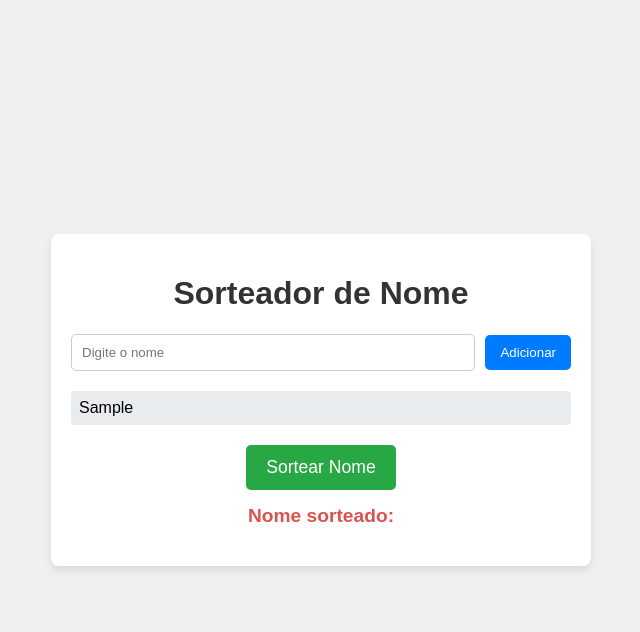
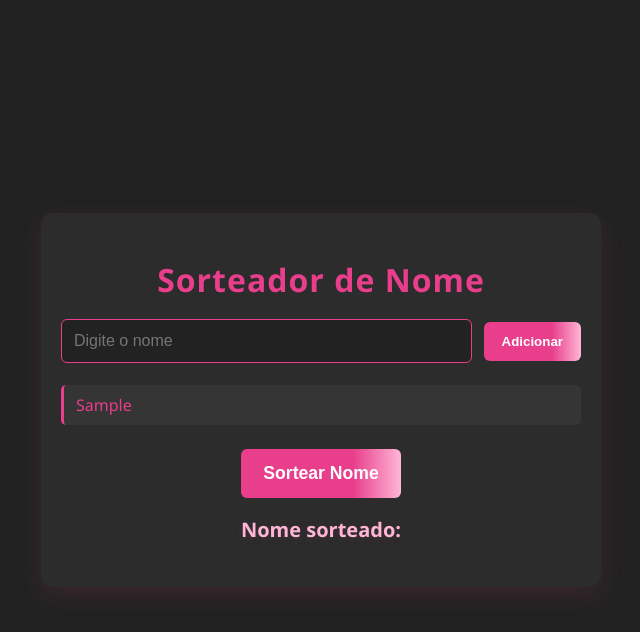
Before and after one commit to Gisele-Alencar/Challenge-Oracle-one-, a plain HTML site: page index.html in a window 1280 px wide. Both pictures are taken after typing "Sample" into the empty fields and a click on the button "Adicionar". Shown: the whole page, without its empty margins (319-959 px from the left). Drawn offline with Linux system fonts and the light colour scheme.

Commit message:
Update style.css

```diff
--- a/style.css
+++ b/style.css
@@ -1,4 +1,3 @@
-/* Centraliza todos os elementos do corpo da página (opcional, mas bom para o layout) */
 body {
     display: flex;
     flex-direction: column;
@@ -6,82 +5,131 @@ body {
     justify-content: center;
     min-height: 100vh;
     margin: 0;
-    font-family: sans-serif;
-    background-color: #f0f0f0; /* Fundo cinza claro */
+    font-family: 'Segoe UI', 'Roboto', Arial, sans-serif;
+    background-color: #222; /* Cinza escuro moderno */
+    color: #e83e8c; /* Rosa moderno */
 }
 
 .container {
-    text-align: center; /* Centraliza o texto dentro do contêiner */
-    background-color: #ffffff; /* Fundo branco para o container */
-    padding: 20px;
-    border-radius: 8px;
-    box-shadow: 0 4px 8px rgba(0,0,0,0.1);
-    width: 90%;
-    max-width: 500px;
+    text-align: center;
+    background: #2c2c2c; /* Cinza um pouco mais claro que o body */
+    padding: 24px 20px;
+    border-radius: 12px;
+    box-shadow: 0 8px 24px rgba(232, 62, 140, 0.12);
+    width: 92%;
+    max-width: 520px;
 }
 
-/* Centraliza o título */
 h1 {
     text-align: center;
-    color: #333;
+    color: #e83e8c;
+    font-weight: 700;
+    margin-bottom: 18px;
+    letter-spacing: 1px;
 }
 
 .input-area {
     display: flex;
     justify-content: center;
     align-items: center;
-    gap: 10px;
-    margin-bottom: 20px;
+    gap: 12px;
+    margin-bottom: 22px;
 }
 
 #nome-input {
-    padding: 10px;
-    border: 1px solid #ccc;
-    border-radius: 5px;
-    flex-grow: 1; /* Permite que o input se expanda */
+    padding: 12px;
+    border: 1px solid #e83e8c;
+    border-radius: 6px;
+    background: #222;
+    color: #e83e8c;
+    font-size: 1em;
+    flex-grow: 1;
+    transition: border 0.2s;
+}
+
+#nome-input:focus {
+    border-color: #fff;
+    outline: none;
 }
 
 #adicionar-btn {
-    padding: 10px 15px;
-    background-color: #007bff;
-    color: white;
+    padding: 12px 18px;
+    background: linear-gradient(90deg, #e83e8c 70%, #ffb6d5 100%);
+    color: #fff;
     border: none;
-    border-radius: 5px;
+    border-radius: 6px;
     cursor: pointer;
+    font-weight: 600;
+    transition: background 0.2s, transform 0.1s;
+}
+
+#adicionar-btn:hover {
+    background: linear-gradient(90deg, #e83e8c 60%, #fff 100%);
+    transform: scale(1.05);
 }
 
 #lista-nomes {
     list-style-type: none;
     padding: 0;
-    text-align: left; /* Alinha a lista à esquerda */
-    margin-bottom: 20px;
+    text-align: left;
+    margin-bottom: 22px;
 }
 
 #lista-nomes li {
-    background-color: #e9ecef;
-    padding: 8px;
-    margin-bottom: 5px;
-    border-radius: 4px;
+    background: #353535;
+    color: #e83e8c;
+    padding: 9px 12px;
+    margin-bottom: 6px;
+    border-radius: 5px;
+    border-left: 3px solid #e83e8c;
+    transition: background 0.2s;
+}
+
+#lista-nomes li:hover {
+    background: #444;
 }
 
 .sortear-area {
-    margin-top: 20px;
-    text-align: center; /* Centraliza o botão dentro da sua div */
+    margin-top: 24px;
+    text-align: center;
 }
 
 #sortear-btn {
-    padding: 12px 20px;
+    padding: 14px 22px;
     font-size: 1.1em;
-    background-color: #28a745;
-    color: white;
+    background: linear-gradient(90deg, #e83e8c 70%, #ffb6d5 100%);
+    color: #fff;
     border: none;
-    border-radius: 5px;
+    border-radius: 6px;
     cursor: pointer;
+    font-weight: 700;
+    transition: background 0.2s, transform 0.1s;
+}
+
+#sortear-btn:hover {
+    background: linear-gradient(90deg, #e83e8c 60%, #fff 100%);
+    transform: scale(1.05);
 }
 
 #nome-sorteado {
-    margin-top: 15px;
-    font-size: 1.2em;
+    margin-top: 18px;
+    font-size: 1.25em;
     font-weight: bold;
-    color: #d9534f;
+    color: #ffb6d5; /* Rosa claro para destaque */
+    text-shadow: 0 2px 8px rgba(232,62,140,0.12);
 }
+
+/* Responsividade */
+@media (max-width: 600px) {
+    .container {
+        padding: 12px 6px;
+        max-width: 98vw;
+    }
+    .input-area {
+        flex-direction: column;
+        gap: 10px;
+    }
+    #sortear-btn, #adicionar-btn {
+        width: 100%;
+    }
+}
```
